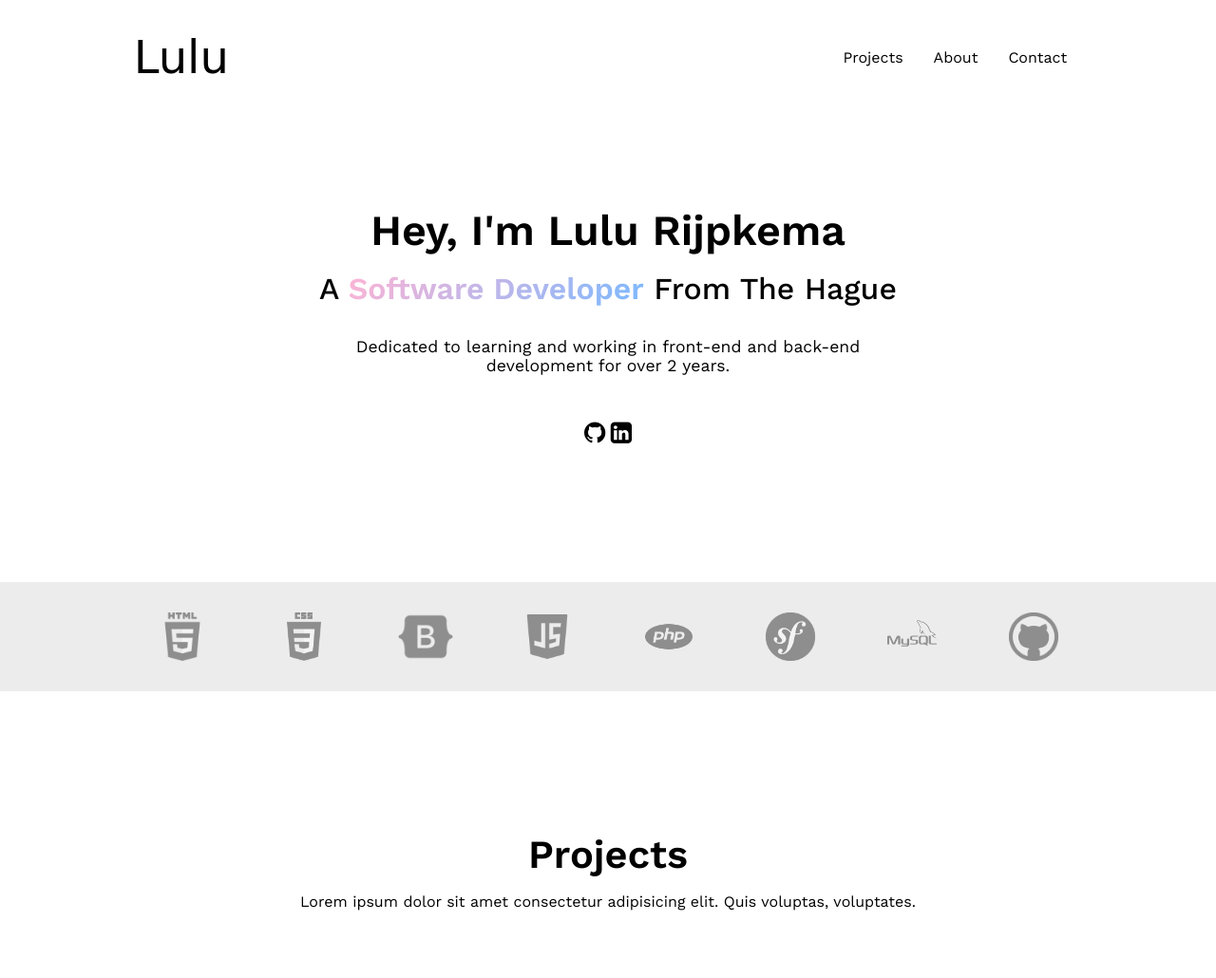
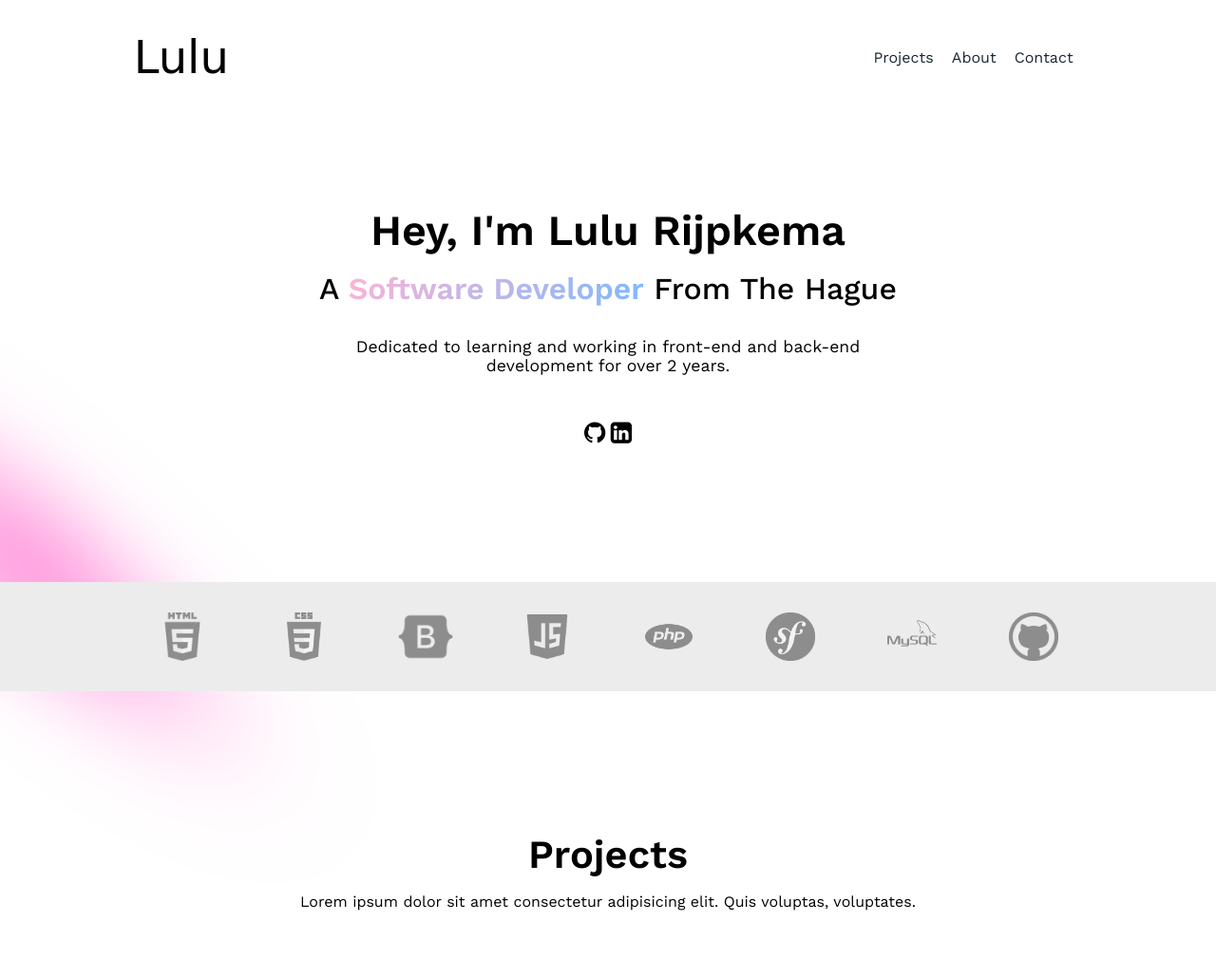
Before and after one commit to LRijpkema/Lulu-Rijpkema-Portfolio, a PHP site: page /html/index.html in a window 1280 px wide. Shown: the top 1030 px of the page at 95% size. Run offline with PHP 8.4, Linux system fonts and the light colour scheme; some libraries are stand-ins or nearby versions; some web fonts are replaced.

Commit message:
added blur image and privacy policy and hover effects

```diff
--- a/htdocs/css/style.css
+++ b/htdocs/css/style.css
@@ -105,14 +105,64 @@ body  {
 
 .hero-icons {
     margin: 2rem 0rem;
+
+}
+
+.hero i{
+    transition: 300ms;
 }
 
 .hero i:hover {
-    transition: 200ms;
     color: gray;
+    transform: scale(1.1);
 }
 
+ #blur1{
+    overflow: hidden;
+    position: absolute;
+    height: 50%;
+    width: 80%;
+    left: -30rem;
+    top: 25rem;
+    transform: rotate(-10deg);
+    z-index: -1;
+    -webkit-animation: rotate-scale-down 40s ease-in-out infinite both;
+    animation: rotate-scale-down 40s ease-in-out infinite both;
+}
+
+@-webkit-keyframes rotate-scale-down {
+    0% {
+      -webkit-transform: scale(1) rotateZ(0);
+              transform: scale(1) rotateZ(0);
+    }
+    50% {
+      -webkit-transform: scale(0.5) rotateZ(180deg);
+              transform: scale(0.5) rotateZ(180deg);
+    }
+    100% {
+      -webkit-transform: scale(1) rotateZ(360deg);
+              transform: scale(1) rotateZ(360deg);
+    }
+  }
+  @keyframes rotate-scale-down {
+    0% {
+      -webkit-transform: scale(1) rotateZ(0);
+              transform: scale(1) rotateZ(0);
+    }
+    50% {
+      -webkit-transform: scale(0.5) rotateZ(180deg);
+              transform: scale(0.5) rotateZ(180deg);
+    }
+    100% {
+      -webkit-transform: scale(1) rotateZ(360deg);
+              transform: scale(1) rotateZ(360deg);
+    }
+  }
+
+
+
 .techskills {
+    position: relative;
     margin-top:5rem;
     margin-bottom:5rem;
     padding-top: 2rem;
@@ -120,9 +170,10 @@ body  {
     padding-left: 10vw;
     padding-right: 10vw;
     width: 100vw;
-    background-color: rgba(0, 0, 0, 0.075);
+    background-color: rgb(236 236 236);
     display: flex;
     justify-content: space-around;
+    z-index: -1;
 
 }
 
@@ -158,16 +209,37 @@ body  {
     list-style: none;
 }
 
-.navbar-links li a{
-    transition: 400ms;
-    text-decoration: none;
-    color: black;
-    padding: 1rem;
+
+
+.navbar-links li a {
+	color: #18272F;
+  position: relative;
+  text-decoration: none;
+  padding-bottom: 0.1rem;
+  margin-left: 0.6rem;
+  margin-right: 0.6rem;
+  transition: 400ms;
 }
 
-.navbar-links li a:hover{
-    color: gray;
+.navbar-links li a::before {
+  content: '';
+  position: absolute;
+  width: 100%;
+  height: 1px;
+  border-radius: 1px;
+  background-color: #18272F;
+  bottom: 0;
+  left: 0;
+  transform-origin: right;
+  transform: scaleX(0);
+  transition: transform .3s ease-in-out;
 }
+
+.navbar-links li a:hover::before {
+  transform-origin: left;
+  transform: scaleX(1);
+}
+
 
 .toggle-button {
     position: absolute;
@@ -218,7 +290,6 @@ body  {
     margin-bottom: 7rem;
     display: flex;
     width: 60vw;
-    /* background-color: lightgoldenrodyellow; */
 }
 
 
@@ -514,9 +585,3 @@ footer {
 
 
 }
-
-.blur1 {
-    scale: 2;
-    z-index: -1;
-    filter:  brightness(200%) contrast(0.6) opacity(50%);
-}
--- a/htdocs/html/index.html
+++ b/htdocs/html/index.html
@@ -60,6 +60,7 @@
         </div>
       </section>
     </div>
+    <img id="blur1" src="/htdocs/imgs/blur.png" alt="blur_img">
     <section class="techskills">
       <img src="/htdocs/imgs/html5_logo.png" alt="html5" title="HTML 5" />
       <img src="/htdocs/imgs/css3_logo.png" alt="css3" title="CSS 3" />
@@ -194,7 +195,7 @@
                 <textarea id="message" rows="4" cols="50" maxlength="2000" name="message" placeholder="Write your message.." required></textarea>
                 <div class="checkbox">
                   <input type="checkbox" id="privacy" name="Privacy" value=true required />
-                  <label for="Privacy">I Accept the <a href="#">Privacy Policy</a></label>
+                  <label for="Privacy">I Accept the <a href="https://elasticemail.com/resources/usage-policies/privacy-policy" target="_blank">Privacy Policy</a></label>
                 </div>
                 <input id="submit" type="submit"  >
                 <div id="success">Sent Succesfully!</div>
@@ -204,8 +205,6 @@
             </div>
         </div>
       </section>
-
-
       <hr>
       <footer>
         <div class="container-footer">
```
Also changed, not shown: htdocs/imgs/LULULOGO.png (deleted), htdocs/imgs/LuluLogo.webp (deleted), htdocs/imgs/blur.png.
